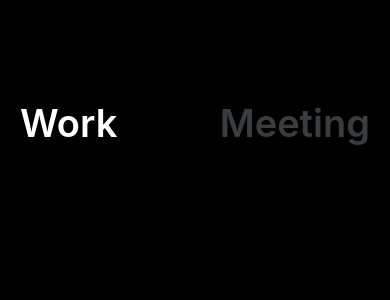
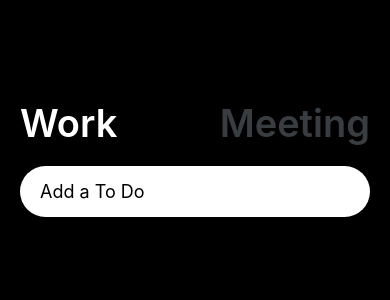
Before and after one commit to jkim8/SunTodo, a React Native app: screen / in a window 390 px wide. Shown: the top 300 px of the page. Built offline with nearby package versions, Linux system fonts and the light colour scheme.

Commit message:
TextInput

```diff
--- a/App.js
+++ b/App.js
@@ -8,13 +8,16 @@ import {
   TouchableHighlight,
   TouchableWithoutFeedback,
   Pressable,
+  TextInput,
 } from "react-native";
 import { theme } from "./color";
 
 export default function App() {
   const [working, setWorking] = useState(true);
+  const [text, setText] = useState("");
   const meeting = () => setWorking(false);
   const work = () => setWorking(true);
+  const onChangeText = (payload) => setText(payload);
 
   return (
     <View style={styles.container}>
@@ -38,6 +41,15 @@ export default function App() {
           </Text>
         </TouchableOpacity>
       </View>
+      <View>
+        <TextInput
+          onChangeText={onChangeText}
+          value={text}
+          returnKeyType="send"
+          placeholder={working ? "Add a To Do" : "Add a Meeting"}
+          style={styles.input}
+        />
+      </View>
     </View>
   );
 }
@@ -57,4 +69,12 @@ const styles = StyleSheet.create({
     fontSize: 38,
     fontWeight: "600",
   },
+  input: {
+    backgroundColor: "white",
+    paddingVertical: 15,
+    paddingHorizontal: 20,
+    borderRadius: 30,
+    marginTop: 20,
+    fontSize: 18,
+  },
 });
```
